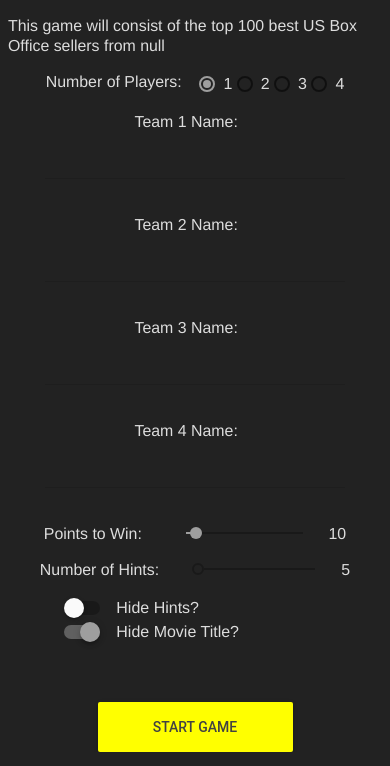
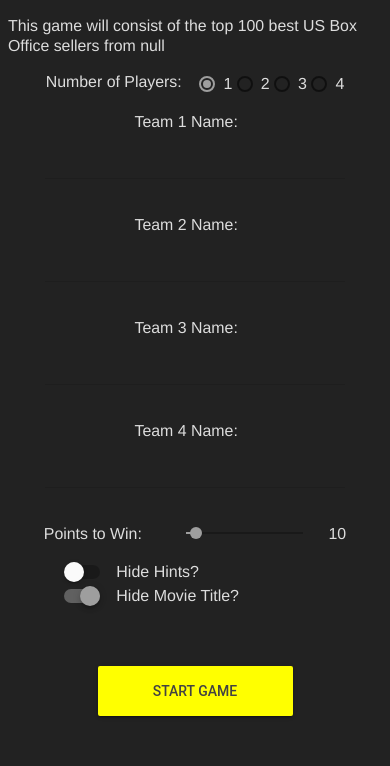
Before and after one commit to ConnorCMcD/Starring-Game, a plain HTML site: page gamesetup.html in a window 390 px wide. Shown: the part 200-966 px from the top of the page. Drawn offline with nearby package versions, Linux system fonts and the light colour scheme.

Commit message:
mobile fix attempt 2
trying to fix text overlapping on mobile

```diff
--- a/css/style.css
+++ b/css/style.css
@@ -3,9 +3,6 @@ html {
 }
 body {
     height:100%;
-    display: -webkit-flex;
-    display: flex;
-    flex-flow: column;
     background-color: #222222;
     color: #DDDDDD;
     font-size: 2vw;
@@ -18,6 +15,16 @@ body {
 }
 .heading{
     text-align: center;
+}
+.settings{
+    display: -webkit-flex;
+    display: flex;
+    -webkit-justify-content: space-between;
+    justify-content: space-between;
+    -webkit-justify-content: space-around;
+    justify-content: space-around;
+    flex-direction: column;
+    flex-flow: column;
 }
 .mdl-cell {
     box-sizing: border-box;
--- a/gamesetup.html
+++ b/gamesetup.html
@@ -21,6 +21,7 @@
             <h1>Game Options:</h1>
         </div>
 
+        <div class="settings">
             <div class="mdl-grid center-items" id="game_explanation">
                 This game will consist of the top 100 best US Box Office sellers from...
             </div>
@@ -109,14 +110,6 @@
             </div>
 
             <div class="mdl-grid center-items">
-            Number of Hints:&nbsp&nbsp&nbsp
-
-            <input class="mdl-slider mdl-js-slider" type="range" min="4" max="10" value="4"
-                oninput="setNumHints(this.value)" onchange="setNumHints(this.value)">
-            <div id = "hints">5</div>
-        </div>
-
-        <div class="mdl-grid center-items">
                 <label class="mdl-switch mdl-js-switch mdl-js-ripple-effect" for="hide_hints">
                     <input type="checkbox" id="hide_hints" class="mdl-switch__input" oninput="toggleHiddenHints()">
                     <span class="mdl-switch__label">Hide Hints?</span>
@@ -131,5 +124,7 @@
             <button id="game_button" class="mdl-button mdl-js-button mdl-button--raised mdl-js-ripple-effect mdl-button--accent" onclick="location.href='gamev2.html'">
                 Start Game
             </button>
+        </div>
+
     </body>
 </html>
```
Also changed, not shown: gameselect.html (+2 -17 lines). Lines whose indentation alone changed are shown as unchanged.
